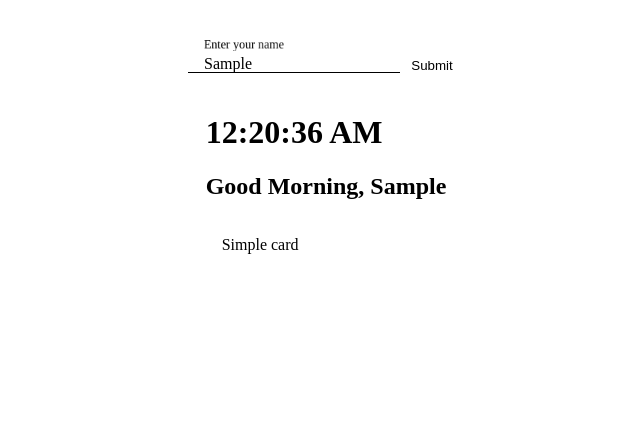
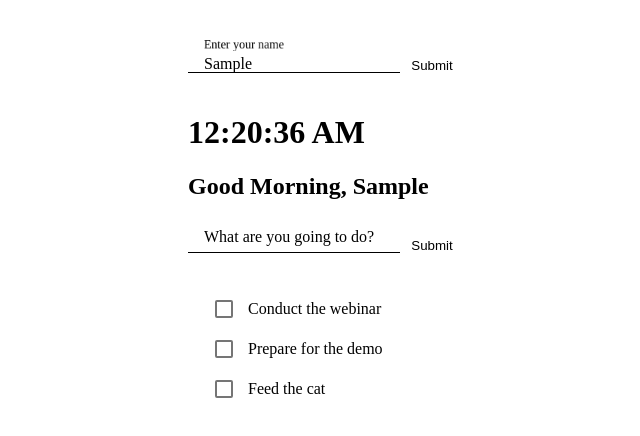
Before and after one commit to igor2000xp/igor2000xp-angular-workshop-first, an Angular app: page / in a window 1280 px wide. Both pictures are taken after typing "Sample" into the empty fields and a click on the button "Submit". Shown: the top 436 px of the page, without its empty margins (314-954 px from the left). Built offline with nearby package versions, Linux system fonts and the light colour scheme.

Commit message:
feat: create todo list 1:09:50

```diff
--- a/src/app/app.component.html
+++ b/src/app/app.component.html
@@ -12,8 +12,21 @@
     <h1>{{ currentDate | date: 'mediumTime' }}</h1>
     <h2>{{ currentDate | timeGreeting }}, {{ currentName }}</h2>
 
+    <form class="example-form" (submit)="submitTodo()">
+      <mat-form-field class="example-full-width">
+        <mat-label>What are you going to do?</mat-label>
+        <input class="input-name" matInput [(ngModel)]="newTodoItem" name="username">
+      </mat-form-field>
+
+      <button mat-button type="submit">Submit</button>
+    </form>
+
     <mat-card>
-      <mat-card-content>Simple card</mat-card-content>
+      <mat-card-content>
+        <div class="todo-item" *ngFor="let item of todoItems">
+          <mat-checkbox class="example-margin">{{ item.title }}</mat-checkbox>
+        </div>
+      </mat-card-content>
     </mat-card>
 
   </div>
--- a/src/app/app.component.scss
+++ b/src/app/app.component.scss
@@ -10,3 +10,7 @@
     margin-top: 15px;
   }
 }
+
+.todo-item {
+  display: flex;
+}
--- a/src/app/app.component.ts
+++ b/src/app/app.component.ts
@@ -17,12 +17,24 @@ export class AppComponent implements OnInit {
 
   todoItems: TodoModel[] = mockTodoList;
 
+  newTodoItem = '';
+
   private readonly localStorageKey = 'momentumUserName';
 
   submitUserName(enteredName: string): void {
     this.userNameSubmitted = true;
     this.currentName = enteredName;
     localStorage.setItem(this.localStorageKey, this.currentName);
+  }
+
+  submitTodo() {
+    this.todoItems = [... this.todoItems, {
+      id: this.todoItems.length,
+      status: 'todo',
+      title: this.newTodoItem,
+      completed: false,
+    }];
+    this.newTodoItem = '';
   }
 
   ngOnInit() {
--- a/src/app/app.module.ts
+++ b/src/app/app.module.ts
@@ -9,6 +9,7 @@ import { FormsModule } from '@angular/forms';
 import { MatButtonModule } from '@angular/material/button';
 import { TimeGreetingPipe } from './pipes/time-greeting.pipe';
 import { MatCardModule } from '@angular/material/card';
+import { MatCheckboxModule } from '@angular/material/checkbox';
 
 @NgModule({
   declarations: [
@@ -23,6 +24,7 @@ import { MatCardModule } from '@angular/material/card';
     FormsModule,
     MatButtonModule,
     MatCardModule,
+    MatCheckboxModule,
   ],
   providers: [],
   bootstrap: [AppComponent]
```
